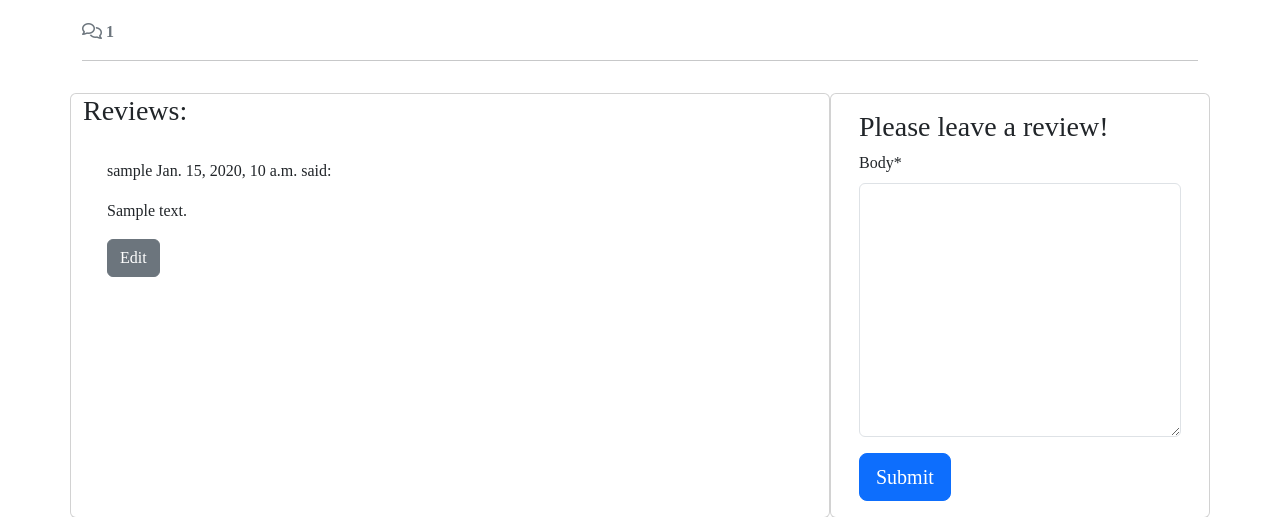
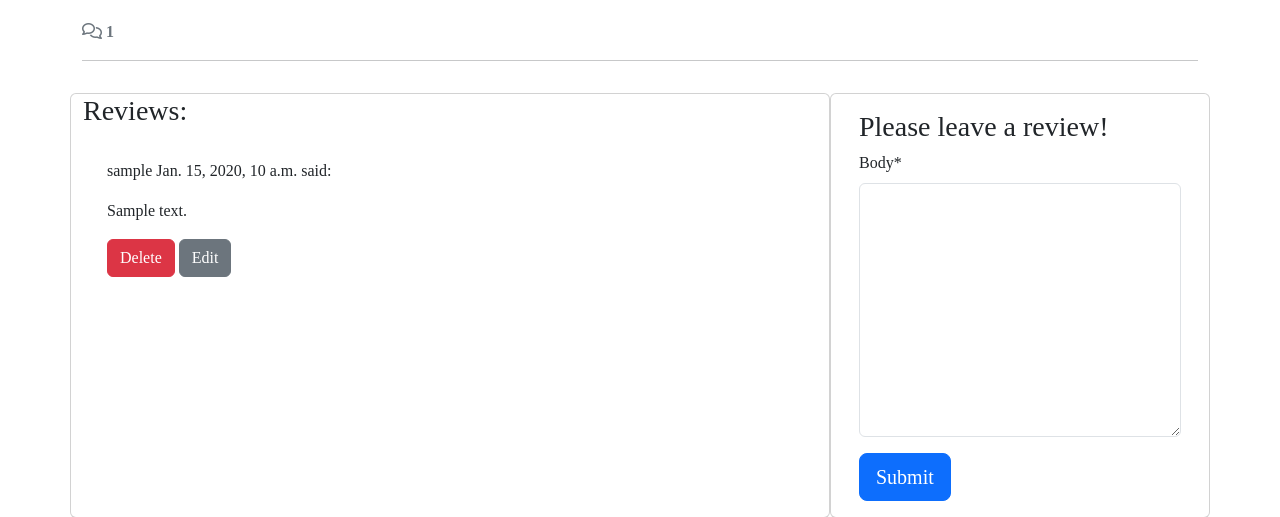
Before and after one commit to Tariq-845/UniVerse, a Django app: a page that uses event/templates/events/event_detail.html in a window 1280 px wide. Shown: the part 243-760 px from the top of the page. Run offline with Django 4.2, Linux system fonts and the light colour scheme; a user stored in the database is signed in; tables that the repository leaves empty hold one stand-in row (values such as "Sample post"); some libraries are stand-ins or nearby versions.

Commit message:
added delete button and functionality

```diff
--- a/event/templates/events/event_detail.html
+++ b/event/templates/events/event_detail.html
@@ -64,6 +64,7 @@
             {{ review.body | linebreaks }}
           </div>
           {% if user.is_authenticated and review.author == user %}
+          <button class="btn btn-delete btn-danger" review_id="{{ review.id }}">Delete</button>
           <button class="btn btn-secondary btn-edit" review_id="{{ review.id }}">Edit</button>
           {% endif %}
           {% endfor %}
@@ -85,6 +86,26 @@
       </div>
     </div>
   </div>
+
+  <div class="modal fade" id="deleteModal" tabindex="-1" aria-labelledby="deleteModalLabel" aria-hidden="true">
+    <div class="modal-dialog">
+      <div class="modal-content">
+        <div class="modal-header">
+          <h5 class="modal-title" id="deleteModalLabel">Delete comment?</h5>
+          <button type="button" class="btn-close" data-bs-dismiss="modal" aria-label="Close"></button>
+        </div>
+        <div class="modal-body">
+          Are you sure you want to delete your comment?
+          This action cannot be undone.
+        </div>
+        <div class="modal-footer">
+          <button type="button" class="btn btn-secondary" data-bs-dismiss="modal">Close</button>
+          <a id="deleteConfirm" href="#" class="btn
+          btn-danger">Delete</a>
+        </div>
+      </div>
+    </div>
+  </div>
   {% endblock content %}
 
   {% block extras %}
--- a/event/urls.py
+++ b/event/urls.py
@@ -5,5 +5,6 @@ from .views import Events, event_detail
 urlpatterns = [
   path('', Events.as_view(), name='events'),
   path('<slug:slug>/', views.event_detail, name='event_detail'),
-  path('<slug:slug>/edit_review/<int:review_id>', views.review_edit, name='review_edit')
+  path('<slug:slug>/edit_review/<int:review_id>', views.review_edit, name='review_edit'),
+  path('<slug:slug>/delete_review/<int:review_id>', views.review_delete, name='review_delete'),
 ]
--- a/event/views.py
+++ b/event/views.py
@@ -65,3 +65,23 @@ def review_edit(request, slug, review_id):
         'There was an error updating your review'
       )
   return HttpResponseRedirect(reverse('event_detail', args=[slug]))
+
+def review_delete(request, slug, review_id):
+  queryset = Event.objects.all()
+  event = get_object_or_404(queryset, slug=slug)
+  review = get_object_or_404(Review, pk=review_id)
+
+  if review.author == request.user:
+    review.delete()
+    messages.add_message(
+      request,
+      messages.SUCESS,
+      'Your review has successfully been deleted!'
+    )
+  else:
+    messages.add_message(
+      request,
+      messages.ERROR,
+      'There was an error when attempting to delete your review'
+    )
+  return HttpResponseRedirect(reverse('event_detail', args=[slug]))
--- a/static/js/reviews.js
+++ b/static/js/reviews.js
@@ -2,6 +2,10 @@ const editButtons = document.getElementsByClassName("btn-edit");
 const reviewText = document.getElementById("id_body");
 const reviewForm = document.getElementById("reviewForm");
 const submitButton = document.getElementById("submitButton");
+
+const deleteModal = new bootstrap.Modal(document.getElementById("deleteModal"));
+const deleteButtons = document.getElementsByClassName("btn-delete");
+const deleteConfirm = document.getElementById("deleteConfirm");
 
 for (let button of editButtons) {
   button.addEventListener("click", (e) => {
@@ -12,3 +16,11 @@ for (let button of editButtons) {
     reviewForm.setAttribute("action", `edit_review/${reviewId}`);
   });
 }
+
+for (let button of deleteButtons) {
+  button.addEventListener("click", (e) => {
+    let reviewId = e.target.getAttribute("review_id");
+    deleteConfirm.href = `delete_review/${reviewId}`;
+    deleteModal.show();
+  })
+}
```
